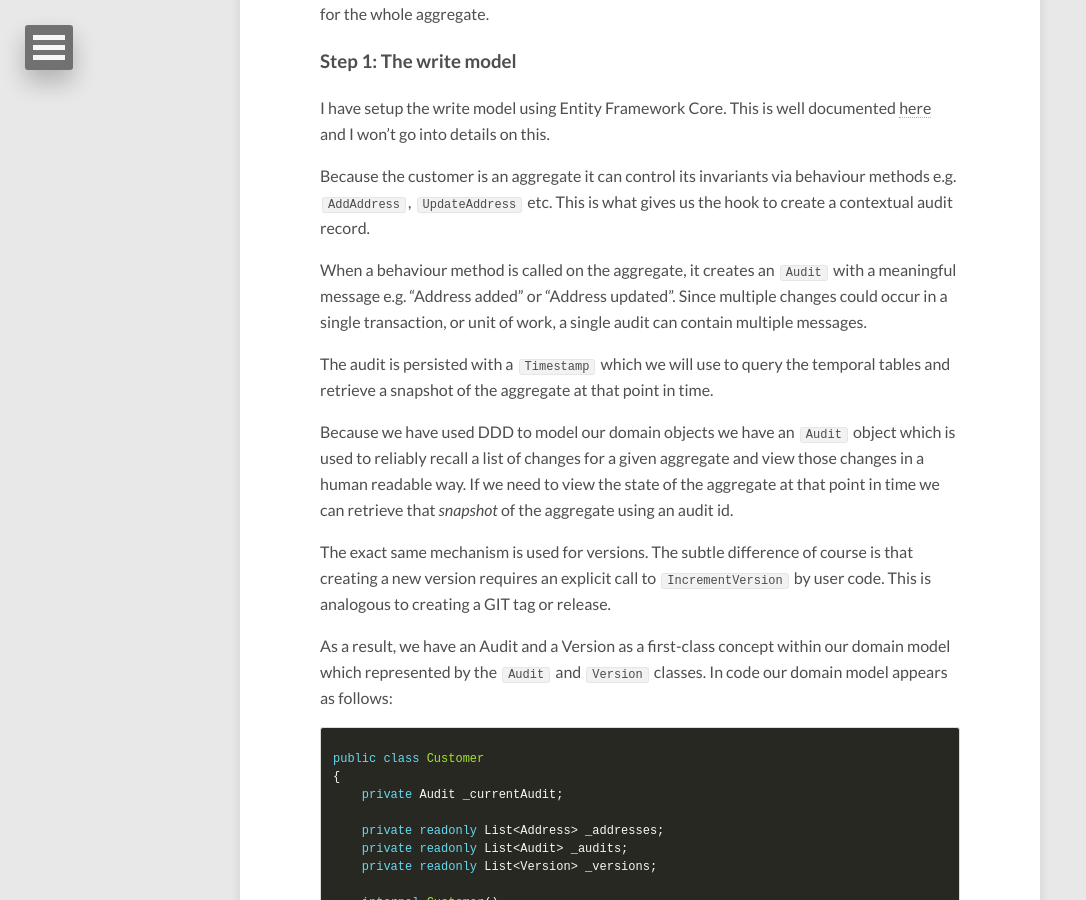
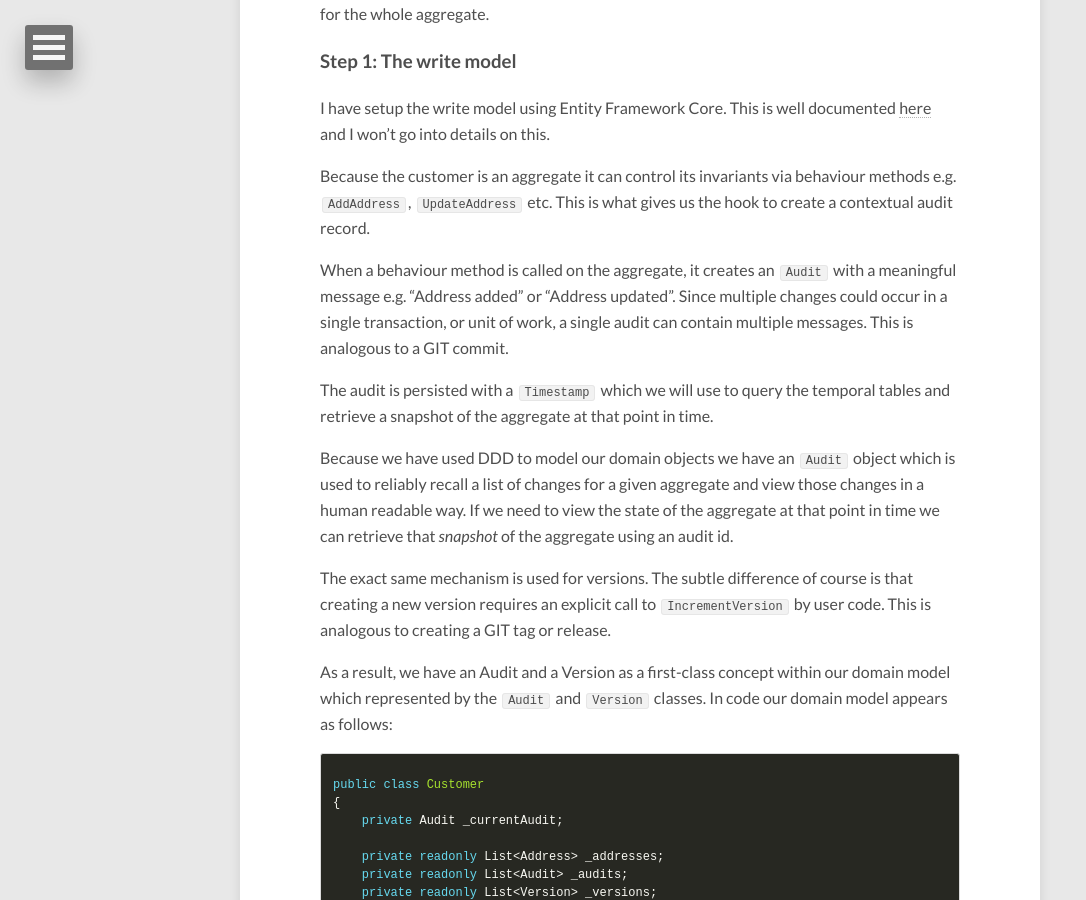
Before and after one commit to RossJayJones/rossjayjones.github.io, a Jekyll site: the page built from _posts/2018-11-13-first-class- versioning-and-auditing-with-sql-temporal-tables.md, in a window 1280 px wide and 900 px high, scrolled down 4153 px. Shown: the whole window, without its empty margins (0-1086 px from the left). Built offline with Jekyll 4.4.1, drawn with Linux system fonts in a browser that asks for light colours; nearby versions of some CDN libraries.

Commit message:
Add git reference back

```diff
--- a/_posts/2018-11-13-first-class- versioning-and-auditing-with-sql-temporal-tables.md
+++ b/_posts/2018-11-13-first-class- versioning-and-auditing-with-sql-temporal-tables.md
@@ -95,7 +95,7 @@ I have setup the write model using Entity Framework Core. This is well documente
 
 Because the customer is an aggregate it can control its invariants via behaviour methods e.g. `AddAddress`, `UpdateAddress` etc. This is what gives us the hook to create a contextual audit record.
 
-When a behaviour method is called on the aggregate, it creates an `Audit` with a meaningful message e.g. "Address added" or "Address updated". Since multiple changes could occur in a single transaction, or unit of work, a single audit can contain multiple messages.
+When a behaviour method is called on the aggregate, it creates an `Audit` with a meaningful message e.g. "Address added" or "Address updated". Since multiple changes could occur in a single transaction, or unit of work, a single audit can contain multiple messages. This is analogous to a GIT commit.
 
 The audit is persisted with a `Timestamp` which we will use to query the temporal tables and retrieve a snapshot of the aggregate at that point in time.
 
```
